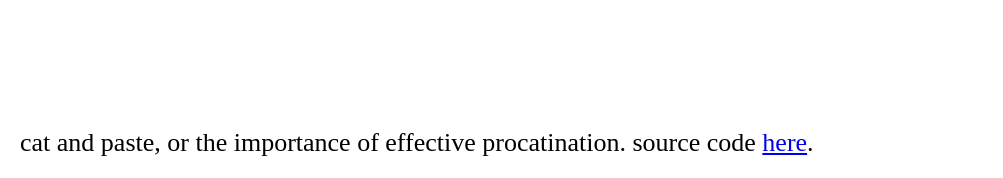
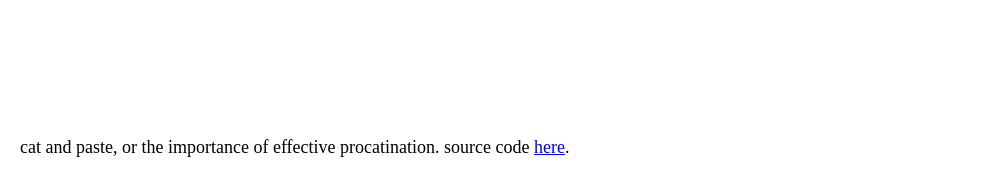
Before and after one commit to lulu-berlin/cat-and-paste-old, a plain HTML site: page index.html in a window 1280 px wide. Shown: the part 622-800 px from the top of the page, without its empty margins (0-1003 px from the left). Drawn offline with nearby package versions, Linux system fonts and the light colour scheme; no server answers; a web font is replaced by a local one.

Commit message:
font: xx-small

```diff
--- a/index.html
+++ b/index.html
@@ -16,7 +16,7 @@
             img { position: absolute; margin: auto; top: 0; left: 0; right: 0; bottom: 0; }
             video { position: absolute; margin: auto; top: 0; left: 0; right: 0; bottom: 0; }
             video::-webkit-media-controls { display: none; }
-            p { position: absolute; margin: auto; padding: 10px; left: 0; bottom: 0; font-family: "Gimmicky"; font-size: small; }
+            p { position: absolute; margin: auto; padding: 10px; left: 0; bottom: 0; font-family: "Gimmicky"; font-size: xx-small; }
         </style>
     </head>
     <body>
```
